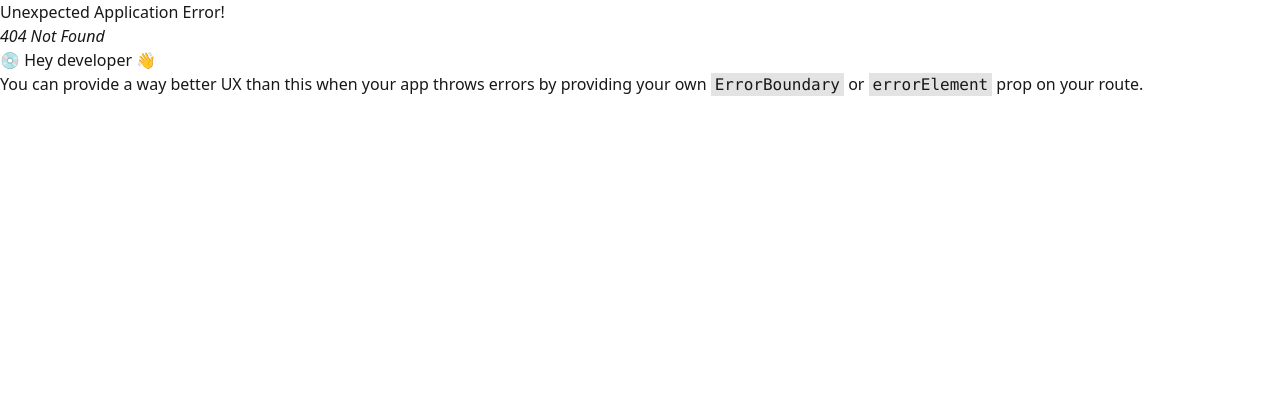
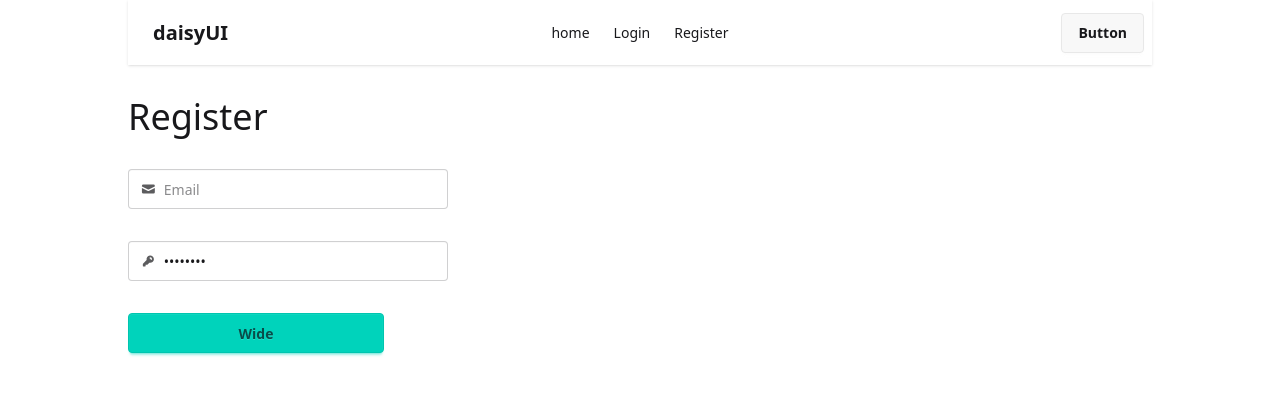
Before and after one commit to Samriddhadewan/module-50, a React (Vite) app: page /register in a window 1280 px wide. Before the commit this address had no page. Shown: the top 394 px of the page. Built offline with nearby package versions, Linux system fonts and the light colour scheme.

Commit message:
video 2 done

```diff
--- a/src/Components/Header/Header.jsx
+++ b/src/Components/Header/Header.jsx
@@ -1,8 +1,10 @@
+import { NavLink } from "react-router-dom"
 
 const Header = () => {
     const links = <>
-    <li><a>Submenu 1</a></li>
-    <li><a>Submenu 2</a></li>
+    <li><NavLink to='/'>home</NavLink></li>
+    <li><NavLink to='/login'>Login</NavLink></li>
+    <li><NavLink to='/register'>Register</NavLink></li>
     </>
 
 
--- /dev/null
+++ b/src/Components/Login/Login.jsx
@@ -0,0 +1,8 @@
+
+const Login = () => {
+  return (
+    <div>Login</div>
+  )
+}
+
+export default Login
--- /dev/null
+++ b/src/Components/Register/Register.jsx
@@ -0,0 +1,45 @@
+const Register = () => {
+
+    const handleSubmitForm = (e)=> {
+        e.preventDefault()
+        console.log(e.target.email.value)
+    }
+  return (
+    <div className="mx-w-lg mx-auto">
+      <h1 className="text-4xl my-8">Register</h1>
+      <form onSubmit={handleSubmitForm} className=" mx-auto">
+        <label className="input input-bordered flex items-center gap-2">
+          <svg
+            xmlns="http://www.w3.org/2000/svg"
+            viewBox="0 0 16 16"
+            fill="currentColor"
+            className="h-4 w-4 opacity-70"
+          >
+            <path d="M2.5 3A1.5 1.5 0 0 0 1 4.5v.793c.026.009.051.02.076.032L7.674 8.51c.206.1.446.1.652 0l6.598-3.185A.755.755 0 0 1 15 5.293V4.5A1.5 1.5 0 0 0 13.5 3h-11Z" />
+            <path d="M15 6.954 8.978 9.86a2.25 2.25 0 0 1-1.956 0L1 6.954V11.5A1.5 1.5 0 0 0 2.5 13h11a1.5 1.5 0 0 0 1.5-1.5V6.954Z" />
+          </svg>
+          <input type="email" name="email" className="grow" placeholder="Email" />
+        </label>
+
+        <label className="input input-bordered my-8 flex items-center gap-2">
+          <svg
+            xmlns="http://www.w3.org/2000/svg"
+            viewBox="0 0 16 16"
+            fill="currentColor"
+            className="h-4 w-4 opacity-70"
+          >
+            <path
+              fillRule="evenodd"
+              d="M14 6a4 4 0 0 1-4.899 3.899l-1.955 1.955a.5.5 0 0 1-.353.146H5v1.5a.5.5 0 0 1-.5.5h-2a.5.5 0 0 1-.5-.5v-2.293a.5.5 0 0 1 .146-.353l3.955-3.955A4 4 0 1 1 14 6Zm-4-2a.75.75 0 0 0 0 1.5.5.5 0 0 1 .5.5.75.75 0 0 0 1.5 0 2 2 0 0 0-2-2Z"
+              clipRule="evenodd"
+            />
+          </svg>
+          <input type="password" className="grow" value="password" />
+        </label>
+        <button className="btn btn-accent btn-wide">Wide</button>
+      </form>
+    </div>
+  );
+};
+
+export default Register;
--- a/src/Layouts/MainLayout/MainLayout.jsx
+++ b/src/Layouts/MainLayout/MainLayout.jsx
@@ -3,7 +3,7 @@ import Header from "../../Components/Header/Header"
 
 const MainLayout = () => {
   return (
-    <div>
+    <div className="max-w-5xl mx-auto">
         <Header />
         <Outlet />
     </div>
```
Also changed, not shown: src/main.jsx (+11 -1 lines).
